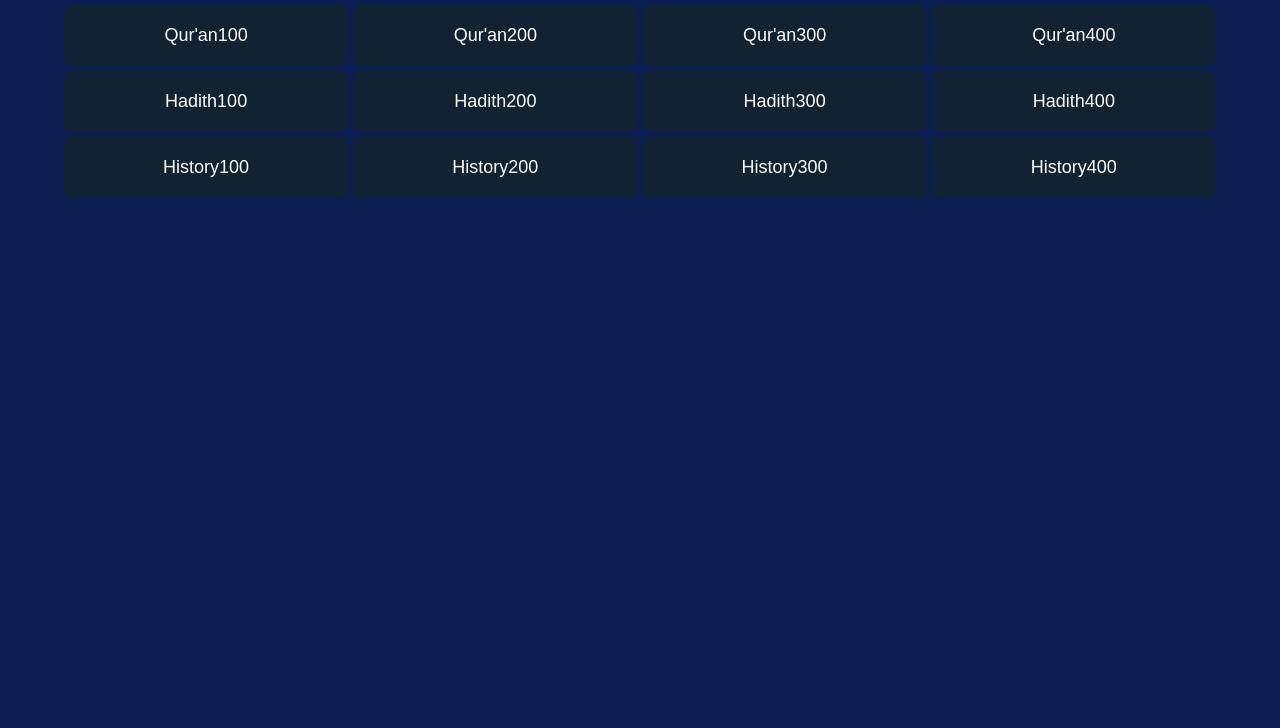
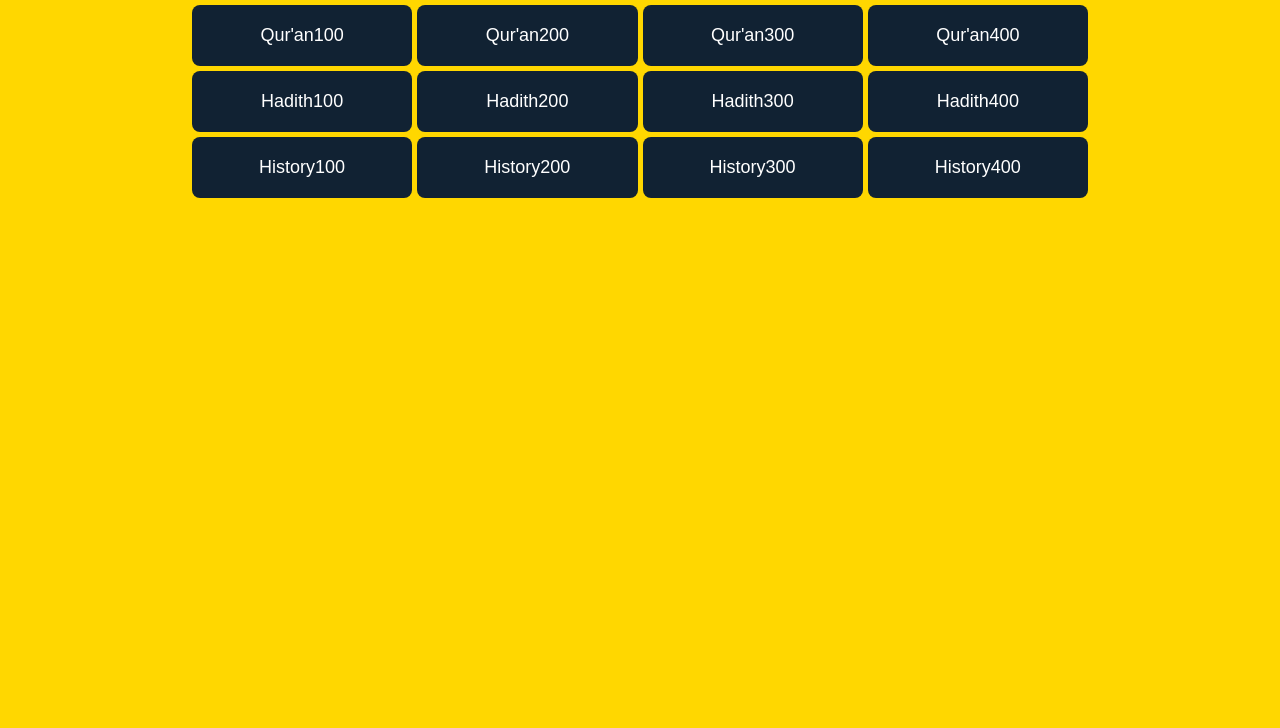
Before and after one commit to CuteBlackFurball/DamascusJunction, a plain HTML site: page index.html in a window 1280 px wide. Shown: the part 72-800 px from the top of the page. Drawn offline with nearby package versions, Linux system fonts and the light colour scheme.

Commit message:
Update index.html

```diff
--- a/index.html
+++ b/index.html
@@ -3,11 +3,11 @@
 <head>
   <meta charset="UTF-8" />
   <meta name="viewport" content="width=device-width, initial-scale=1.0"/>
-  <title>Damascus Junction</title>
+  <title>Damascus Junction Trivia</title>
   <style>
-    body { font-family: Arial, sans-serif; background: #0b1d51; color: white; text-align: center; margin: 0; }
+    body { font-family: Arial, sans-serif; background: #FFD700; color: white; text-align: center; margin: 0; }
     h1 { margin: 20px; }
-    #board { display: grid; grid-template-columns: repeat(4, 1fr); gap: 5px; width: 90%; margin: 0 auto; }
+    #board { display: grid; grid-template-columns: repeat(4, 1fr); gap: 5px; width: 70%; margin: 0 auto; }
     .cell { background: #123; padding: 20px; font-size: 18px; cursor: pointer; border-radius: 8px; }
     .cell.used { background: #444; cursor: not-allowed; }
     #questionModal { position: fixed; top:0; left:0; width:100%; height:100%; background: rgba(0,0,0,0.9); display:none; justify-content:center; align-items:center; }
```
